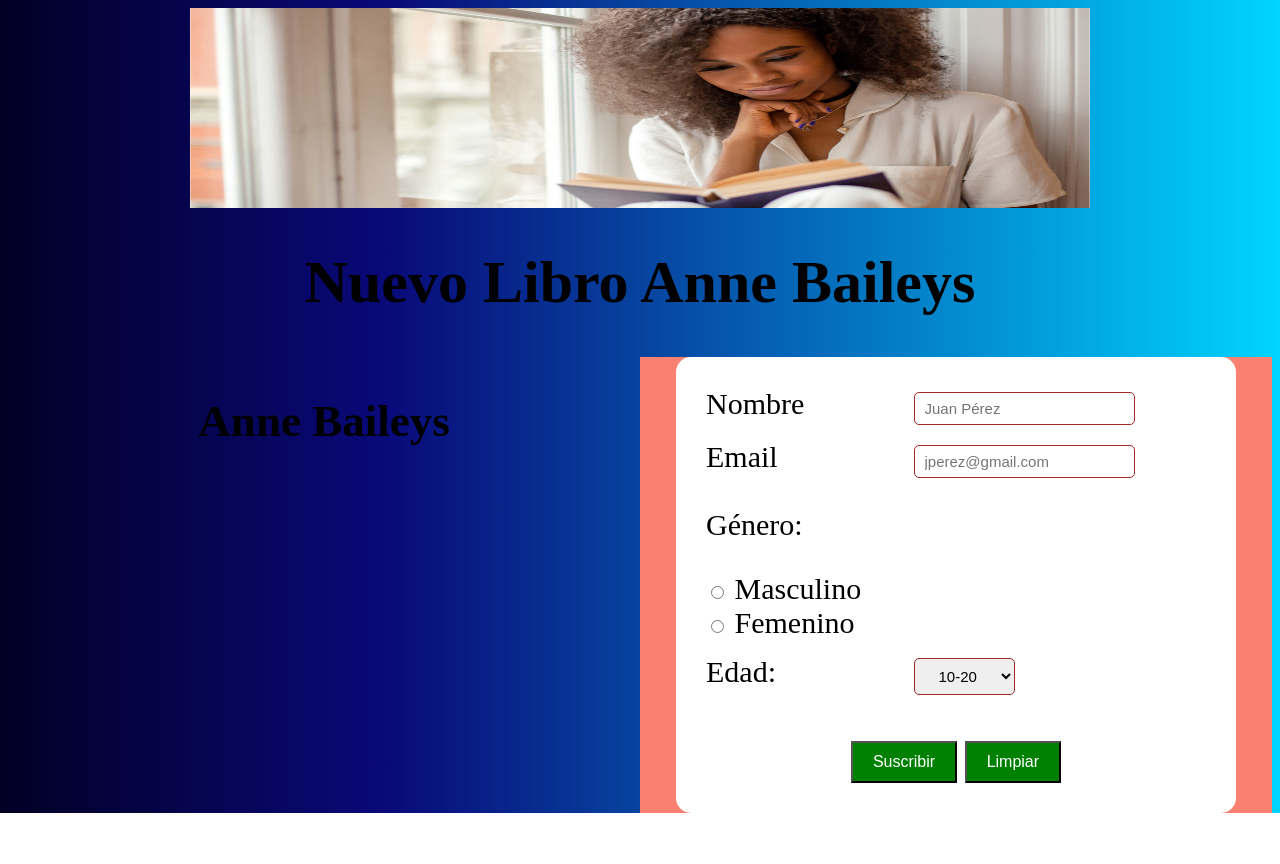
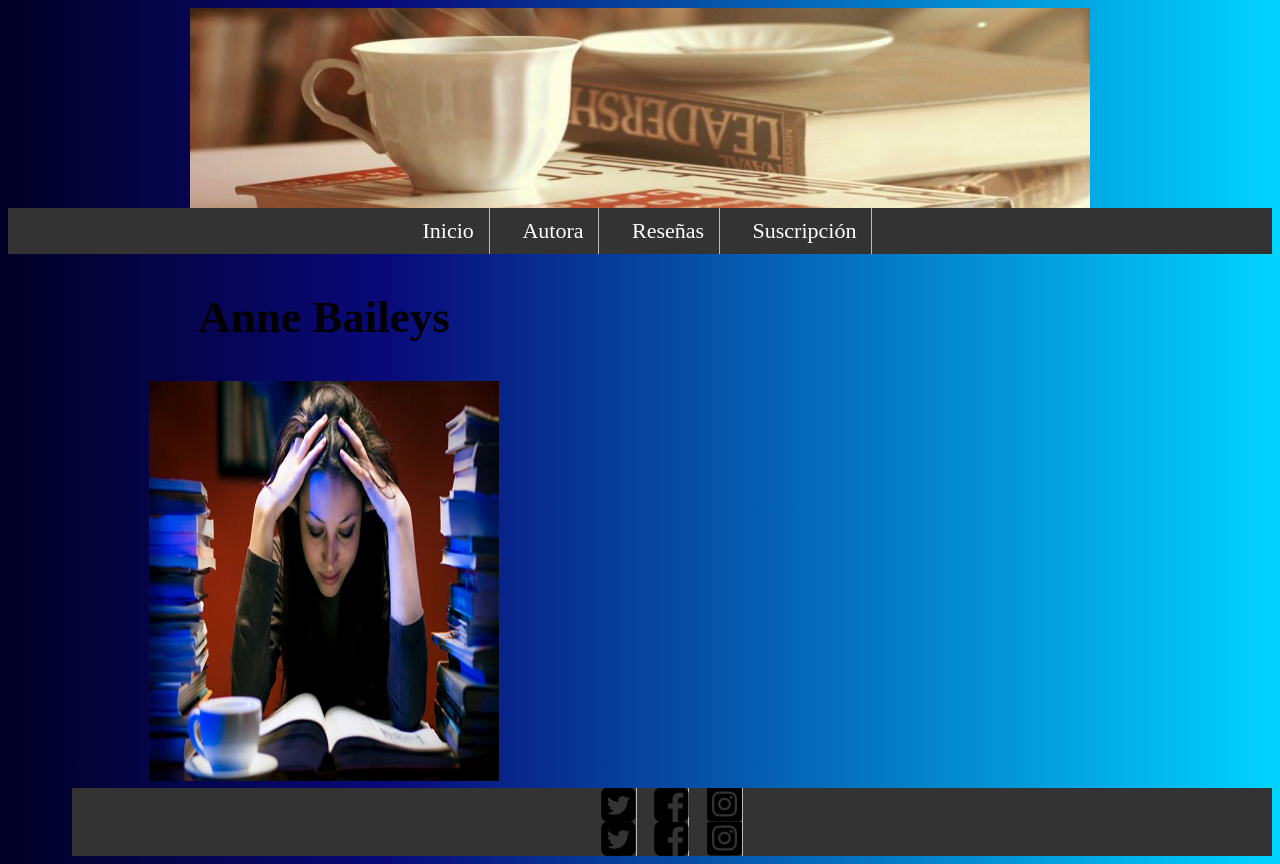
Before and after one commit to iamDiegoSaavedra/LandingPages, a plain HTML site: page index.html in a window 1280 px wide. Before the commit the page ends 813 px from the top, so only its background shows below. Drawn offline with Linux system fonts and the light colour scheme.

Commit message:
Agregar pagina, menu y cambio de imagenes

```diff
--- a/estilo.css
+++ b/estilo.css
@@ -3,14 +3,13 @@ body{
     background: linear-gradient(90deg, rgba(2,0,36,1) 0%, rgba(9,9,121,1) 30%, rgba(0,212,255,1) 100%);
     font-size: 30px;
     text-align: center;
-
 }
 
 div.formulario {
     width: 500px;
     margin: auto;
     background-color: white;
-    padding: 30px;
+    padding: 20px;
     border-radius: 15px;
     text-align: left;
 }
@@ -26,7 +25,7 @@ div.columna-2{
 }
 
 div.columna-2{
-	background-color:#fa8072;
+	background-color:beige;
 }
 
 button {
@@ -75,3 +74,32 @@ div.banner{
     padding-left: 20px;
     padding-right: 20px;
 }
+
+div.clearfix {
+    clear: both;
+}
+
+/* EStilo del menú */
+ul {
+    list-style-type: none;
+    margin: 0;
+    padding: 0;
+    overflow: hidden;
+    background-color: #333;
+    text-align: center;
+  }
+
+li {
+    border-right: 1px solid #bbb;/*crea un margen en cada li*/
+    display: inline-block; /* centralizacion horizontal */
+    margin: 0 5px;
+  }
+
+  li a {
+    display: block;
+    color: white;
+    font-size: 22px;
+    text-align: center;
+    padding: 10px 15px;
+    text-decoration: none;
+  }
--- a/index.html
+++ b/index.html
@@ -5,70 +5,68 @@
         <meta name="viewport" content="width=device-width, initial-scale=1.0">
         <link rel="stylesheet" type="text/css" href="estilo.css">
 		<link rel="stylesheet" href="https://cdnjs.cloudflare.com/ajax/libs/font-awesome/6.0.0-beta3/css/all.min.css" integrity="sha512-Fo3rlrZj/k7ujTnHg4CGR2D7kSs0v4LLanw2qksYuRlEzO+tcaEPQogQ0KaoGN26/zrn20ImR1DfuLWnOo7aBA==" crossorigin="anonymous" referrerpolicy="no-referrer" />
-        <title>Nuevo Libro Anne Baileys</title>
+        <link rel="stylesheet" href="https://maxcdn.bootstrapcdn.com/font-awesome/4.5.0/css/font-awesome.min.css">
+		<title>Nuevo Libro Anne Baileys</title>
     </head>
     <body>
         <div class="banner">
-            <img src="img/img_woman_smile.jpg" alt="Smiley face" width="900" height="200"/>
+            <img src="img\cropped-cropped-coffee-and-book-vintage-image.jpg" alt="imgbanner" width="900" height="200"/>
         </div>
-		<div class="form-line">
-        <h1>Nuevo Libro Anne Baileys</h1>
+
+		<div class="menu">
+			<nav>
+				<ul>
+					<li><a href="index.html">Inicio</a></li>
+					<li><a href="Historia.html">Autora</a></li>
+					<li><a href="#">Reseñas</a></li>
+					<li><a href="suscribir.html">Suscripción</a></li>
+				</ul>
+			</nav>
 		</div>
+		<div class="clearfix"></div>
 
 		<div class="columna-1">
 			<h2>Anne Baileys</h2>
+			<img src="img\annbaileys.jpg" alt="anneBaileys" width="350px" height="400px" />
+		</div>
+
+
+		<div class="columna-2">
 
 		</div>
 
+		<div class="clearfix"></div>
+
+		<!--pie de página-->
+		<div class="footer">
+			<div class="iconos">
+
+				<ul class="fa-ul">
+					<li><i class="fa fa-twitter-square fa-lg" aria-hidden="true"></i></li>
+					<li><i class="fa fa-facebook-square fa-lg" aria-hidden="true"></i></li>
+					<li><i class="fa fa-instagram-square fa-lg" aria-hidden="true"></i></li>
+
+				</ul>
+			</div>
+		</div>
+		<!--Fin Pie Página-->
 
 
 		<div class="columna-2">
-		<!-- comienzo formulario -->
-			<div class="formulario">
-			<form action="" method="get">
-				<div class="form-line">
-					<label for="nombre">Nombre</label>
-					<input name="nombre" id="nombre" placeholder="Juan Pérez" />
-				</div>
 
-				<div class="form-line">
-					<label for="email">Email</label>
-					<input name="email" id="email" placeholder="jperez@gmail.com" />
-				</div>
-
-				<div class="form-line">
-					<p>Género:</p>
-					<div class="radio-option">
-						<input type="radio" id="masculino" name="genero" value="masculino">
-						<label for="masculino">Masculino</label>
-					</div>
-					<div class="radio-option">
-						<input type="radio" id="femenino" name="genero" value="femenino">
-						<label for="femenino">Femenino</label>
-					</div>
-				</div>
-
-				<div class="form-line">
-					<label for="edad">Edad:</label>
-					<select name="edad" id="edad">
-						<option value="10-20">10-20</option>
-						<option value="21-30">21-30</option>
-						<option value="31-40">31-40</option>
-						<option value="41-50">41-50</option>
-						<option value="51-60">51-60</option>
-						<option value="61-70">61-70</option>
-						<option value="71-80">71-80</option>
-					</select>
-				</div>
-
-				<div class="botones">
-					<button type="submit">Suscribir</button>
-					<button type="reset">Limpiar</button>
-				</div>
-			</form>
-			</div>
-			<!-- Fin formulairo -->
 		</div>
 
+		<div class="clearfix"></div>
+		<!--pie de página-->
+		<div class="footer">
+			<div class="iconos">
+				<ul class="fa-ul">
+					<li><i class="fa fa-twitter-square fa-lg" aria-hidden="true"></i></li>
+					<li><i class="fa fa-facebook-square fa-lg" aria-hidden="true"></i></li>
+					<li><i class="fa fa-instagram-square fa-lg" aria-hidden="true"></i></li>
+				</ul>
+			</div>
+		</div>
+		<!--Fin Pie Página-->
     </body>
 </html>
```
Also changed, not shown: Historia.html (added, +28 -0 lines), img/suscribir.html (added, +80 -0 lines), img/annbaileys.jpg (added), img/cropped-cropped-coffee-and-book-vintage-image.jpg (added), img/img_woman_smile.jpg (deleted), img/logo1.png (added).
